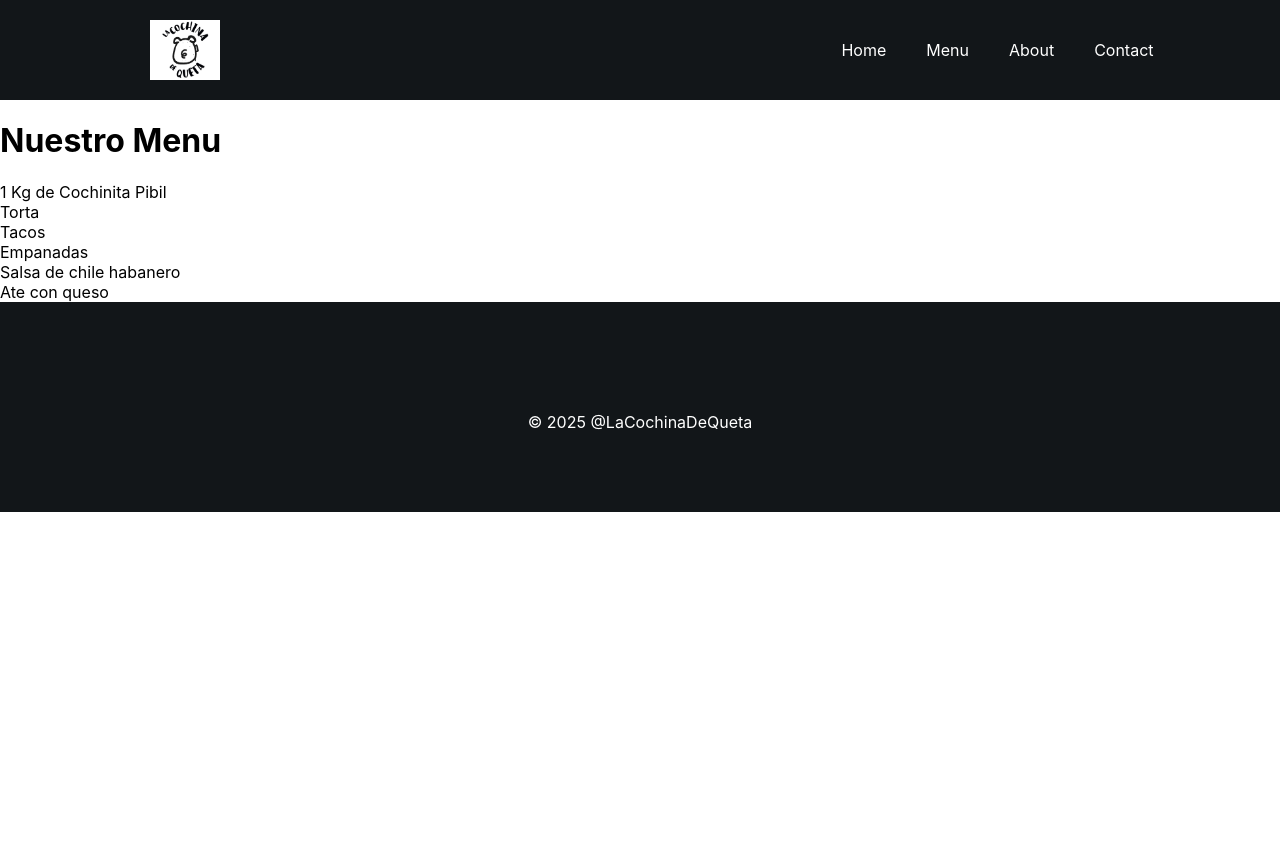
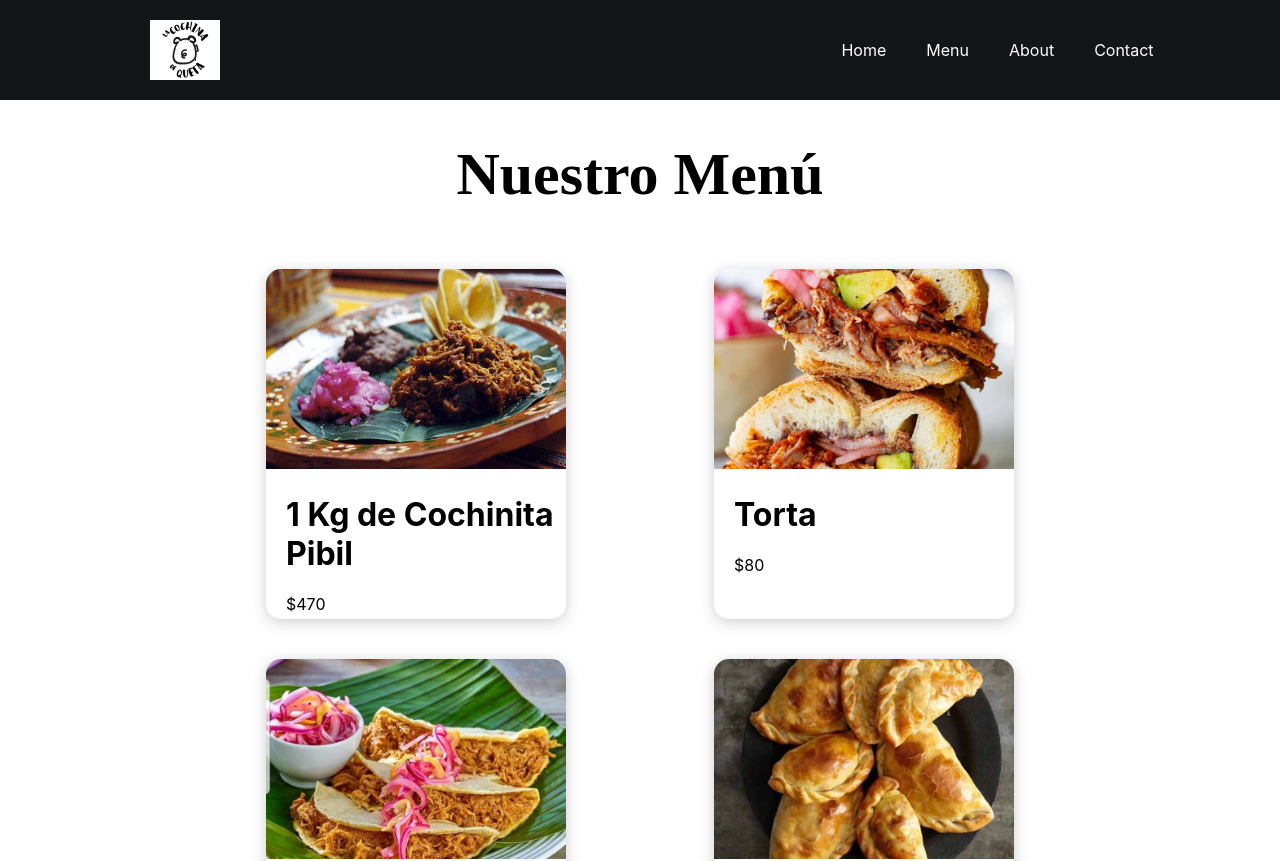
Before and after one commit to Revivanco/La-Cochina-De-Queta, a React (Create React App) app: page /Menu in a window 1280 px wide. Shown: the top 861 px of the page. Before the commit the page ends 800 px from the top, so only its background shows below. Built offline with nearby package versions, Linux system fonts and the light colour scheme; some icons are missing.

Commit message:
added image and menu data

```diff
--- a/src/App.css
+++ b/src/App.css
@@ -10,3 +10,11 @@ body {
   padding: 0;
   margin: 0;
 }
+
+.App {
+  background-image: url("./assets/imagenCochinita.webp"); /* Asegúrate de que la ruta sea correcta */
+  background-size: cover;
+  background-repeat: no-repeat;
+  background-position: center;
+  min-height: 100vh;
+}
--- a/src/components/MenuItem.jsx
+++ b/src/components/MenuItem.jsx
@@ -0,0 +1,17 @@
+import React from "react";
+
+const MenuItem = ({ image, name, price }) => {
+  return (
+    <div className="menuItem">
+      <img
+        src={image}
+        alt={name}
+        style={{ width: "100%", height: "200px", objectFit: "cover", borderTopLeftRadius: "15px", borderTopRightRadius: "15px" }}
+      />
+      <h1>{name}</h1>
+      <p>{price}</p>
+    </div>
+  );
+};
+
+export default MenuItem;
--- a/src/pages/Menu.jsx
+++ b/src/pages/Menu.jsx
@@ -1,17 +1,26 @@
 import React from "react";
 import { MenuList } from "../Helpers/MenuList"
-import { MenuItem } from "@mui/material";
+import MenuItem from "../components/MenuItem";
+import "../styles/Menu.css"
 
 
 const Menu = () => {
     return (
         <div className="menu">
-            <h1 className="menuTilte">Nuestro Menu</h1>
-            <div className="menuList">{MenuList.map((MenuItem, key) => {
-                return <div>{MenuItem.name}</div>;
-            })}</div>
+            <h1 className="menuTitle">Nuestro Menú</h1>
+            <div className="menuList">
+                {MenuList.map((item, index) => (
+                    <MenuItem
+                        key={index}
+                        image={item.image}
+                        name={item.name}
+                        price={item.price}
+                    />
+                ))}
+            </div>
         </div>
-    )
+    );
 };
 
+
 export default Menu
--- /dev/null
+++ b/src/styles/Menu.css
@@ -0,0 +1,62 @@
+.menu {
+    width: 100%;
+    height: auto;
+    display: flex;
+    justify-content: center;
+    align-items: center;
+    flex-direction: column;
+  }
+  .menu .menuTitle {
+    font-family: cursive;
+    font-size: 60px;
+  }
+
+  .menuList {
+    width: 70vw;
+    height: auto;
+    display: grid;
+    grid-template-columns: 1fr 1fr 1fr;
+    place-items: center;
+  }
+
+  /* MENU ITEM STYLING */
+
+  .menuItem {
+    border-radius: 15px;
+    width: 300px;
+    height: 350px;
+    margin: 20px;
+    box-shadow: 0px 3px 15px rgba(0, 0, 0, 0.2);
+  }
+  .menuItem:hover {
+    box-shadow: 0px 3px 15px rgba(0, 0, 0, 0.5);
+    transition: 0.3s ease-in;
+    cursor: pointer;
+  }
+
+  .menuItem div {
+    border-top-left-radius: 15px;
+    border-top-right-radius: 15px;
+    width: 100%;
+    height: 200px;
+    background-position: center;
+    background-repeat: no-repeat;
+    background-size: cover;
+  }
+
+  .menuItem h1,
+  .menuItem p {
+    margin-left: 20px;
+  }
+
+  @media only screen and (max-width: 1300px) {
+    .menuList {
+      grid-template-columns: 1fr 1fr;
+    }
+  }
+
+  @media only screen and (max-width: 800px) {
+    .menuList {
+      grid-template-columns: 1fr;
+    }
+  }
```
